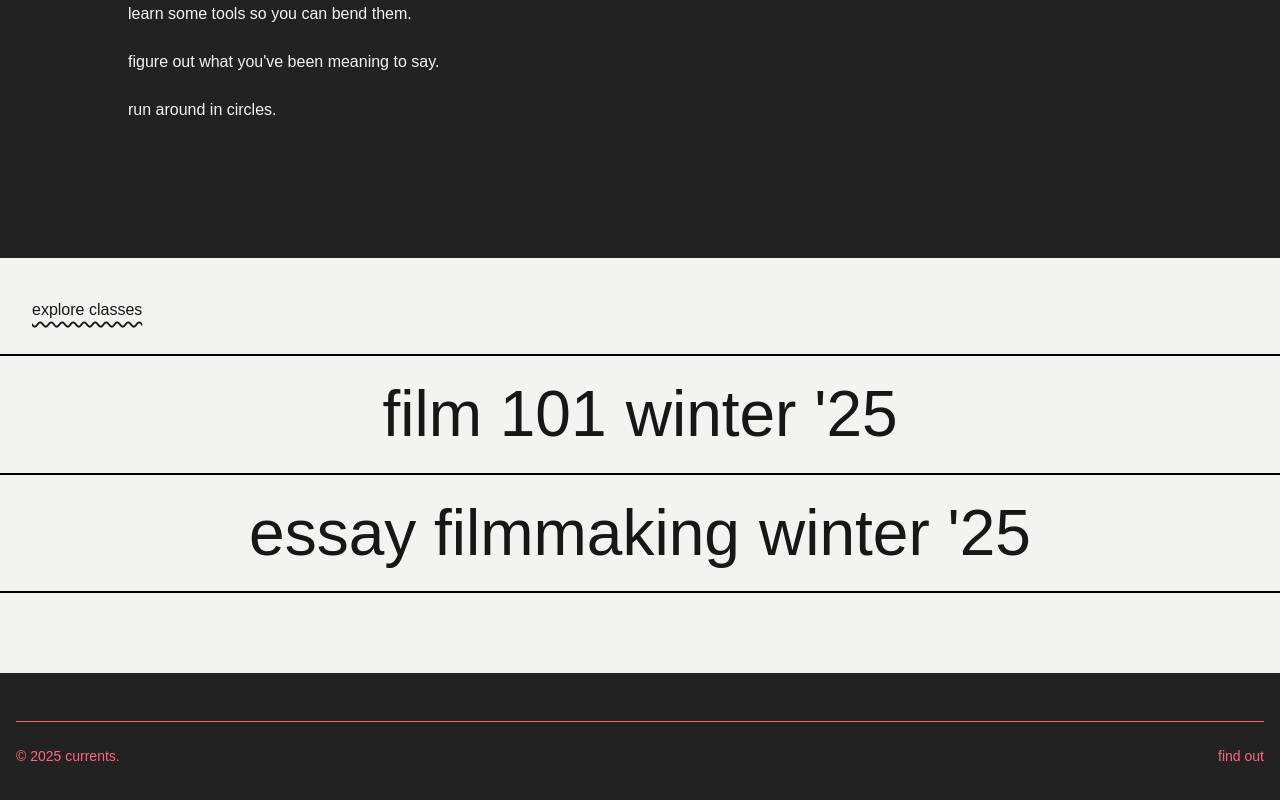
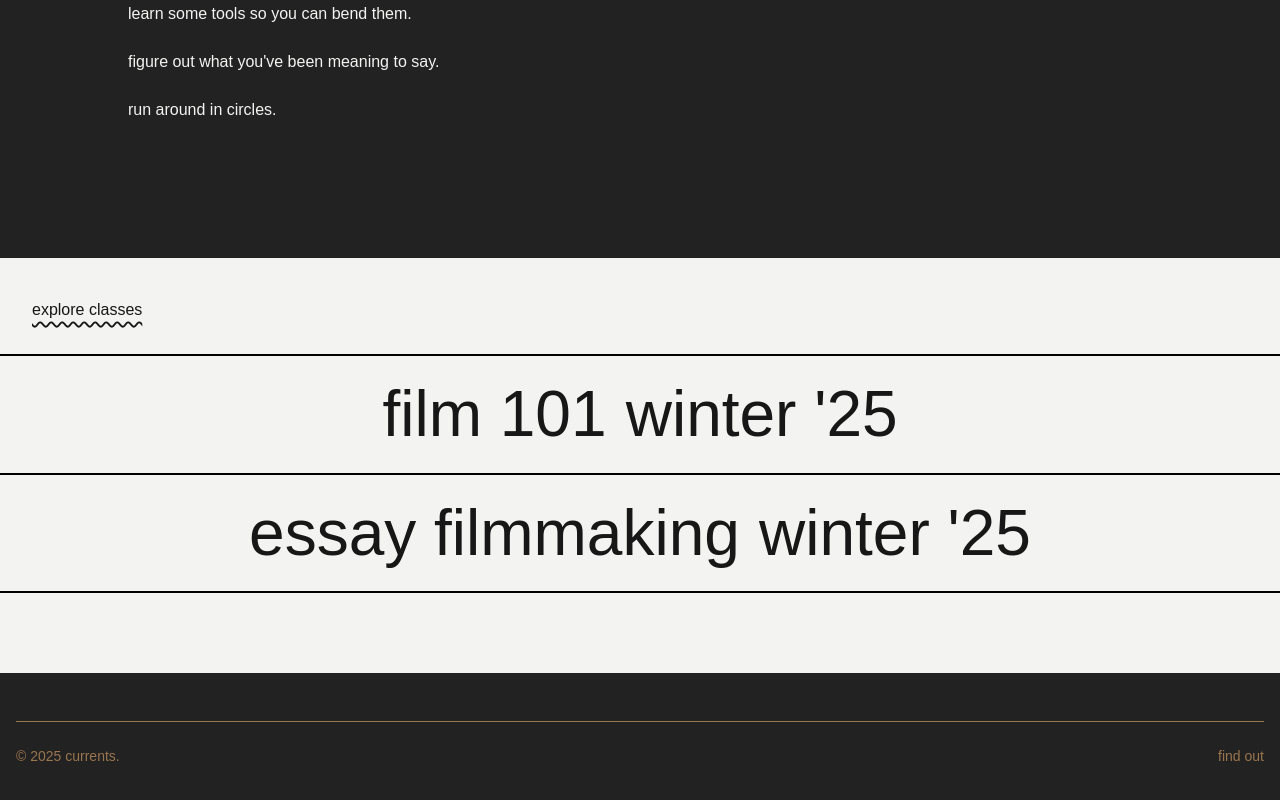
Before and after one commit to karlystark/current-school, a Next.js app: page /about in a window 1280 px wide. Shown: the part 1088-1888 px from the top of the page. Built offline with nearby package versions, Linux system fonts and the light colour scheme; a web font is replaced by a local one.

Commit message:
edit color scheme

```diff
--- a/app/components/Footer/Footer.jsx
+++ b/app/components/Footer/Footer.jsx
@@ -6,7 +6,7 @@ export default function Footer() {
       <div className="mx-auto">
 
         {/* Bottom bar */}
-        <div className="border-t border-rose-400 text-rose-400 pt-4 sm:pt-6 flex flex-col sm:flex-row justify-between items-center space-y-3 sm:space-y-0">
+        <div className="border-t border-[#9a754f] text-[#9a754f] pt-4 sm:pt-6 flex flex-col sm:flex-row justify-between items-center space-y-3 sm:space-y-0">
           <p className="text-xs sm:text-sm">
             &copy; 2025 currents.
           </p>
--- a/app/components/HamburgerMenu/HamburgerMenu.jsx
+++ b/app/components/HamburgerMenu/HamburgerMenu.jsx
@@ -126,7 +126,7 @@ const HamburgerMenu = () => {
 
             {/* Menu Panel */}
             <motion.div
-              className="fixed top-0 right-0 w-80 h-full bg-rose-400 shadow-xl z-40"
+              className="fixed top-0 right-0 w-80 h-full bg-[#75593b] shadow-xl z-40"
               variants={menuVariants}
               initial="closed"
               animate="open"
```
